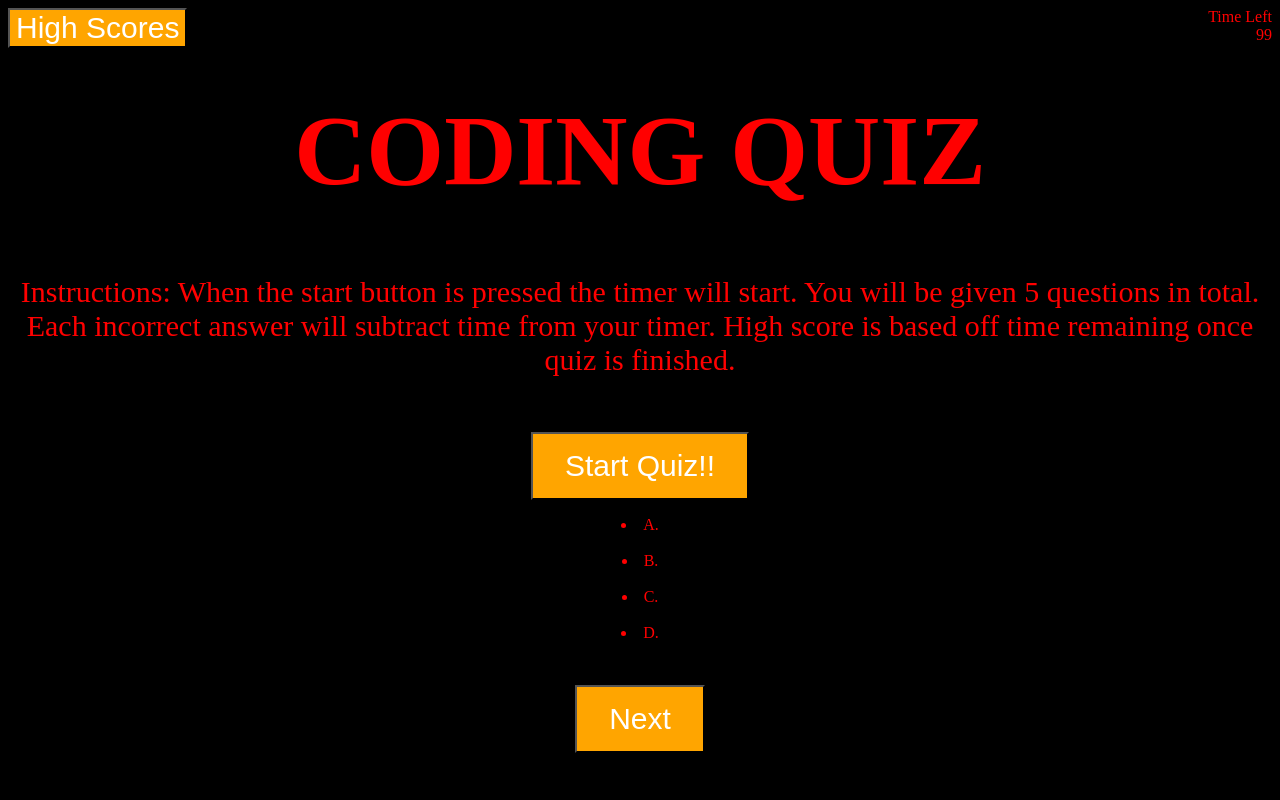
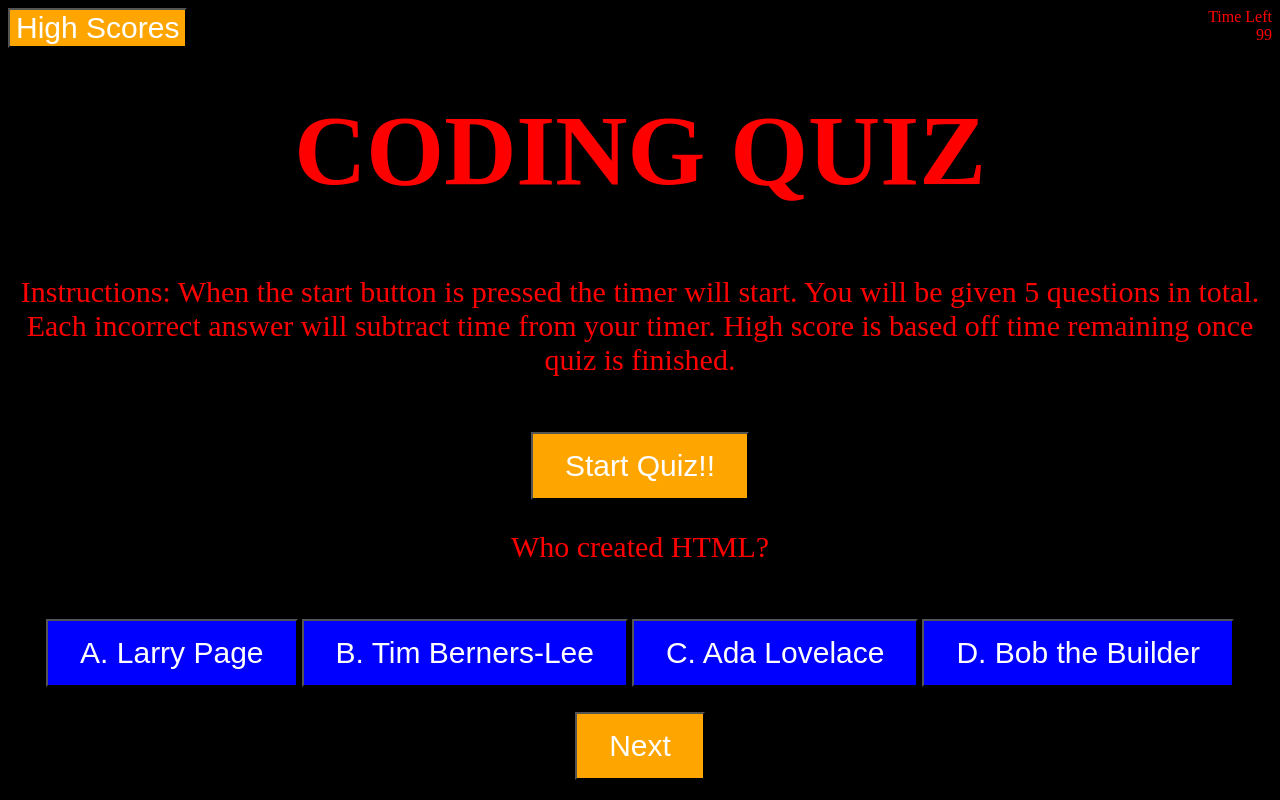
Before and after one commit to Ddorto1/WeeklyChallenge4-Coding-Quiz, a plain HTML site: page index.html in a window 1280 px wide. Both pictures are taken after a click on the button "Start Quiz!!". Drawn offline with Linux system fonts and the light colour scheme.

Commit message:
update question render and event function (still having issues with event function working)

```diff
--- a/assets/script.js
+++ b/assets/script.js
@@ -1,22 +1,79 @@
-//assign necessary variables
+// GIVEN I am taking a code quiz
+// WHEN I click the start button
+// THEN a timer starts and I am presented with a question
+// WHEN I answer a question
+// THEN I am presented with another question
+// WHEN I answer a question incorrectly
+// THEN time is subtracted from the clock
+// WHEN all questions are answered or the timer reaches 0
+// THEN the game is over
+// WHEN the game is over
+// THEN I can save my initials and score
+
+
 
 var timeEl = document.querySelector(".timer-sec");
 var startEl = document.querySelector("#start");
-var questionsEl = document.getElementById("questions");
+var questionsEl = document.getElementById("question");
 var quizEl = document.getElementById("quiz");
 var nextEl = document.querySelector(".next");
 var countdown = 100;
-
 
 var choiceA = document.getElementById("A")
 var choiceB = document.getElementById("B")
 var choiceC = document.getElementById("C")
 var choiceD = document.getElementById("D")
 
-// GIVEN I am taking a code quiz
-// WHEN I click the start button
-// THEN a timer starts and I am presented with a question
-// Timer countdown function
+choices= A, B, C, D
+// var runningQuestion = 0;
+
+var correct = 0;
+
+// list of quiz questions
+var questions = [
+    {
+        question: "Who created HTML?",
+        choiceA: "A. Larry Page",
+        choiceB: "B. Tim Berners-Lee",
+        choiceC: "C. Ada Lovelace",
+        choiceD: "D. Bob the Builder",
+        correctAnswer: "A. Larry Page"
+    },
+    {
+        question: "What does HTML stand for?",
+        choiceA:"Hyper Text Markup Language",
+        choiceB: "Hi Tom My Loser",
+        choiceC: "House Today Makes Loner",
+        choiceD: "Hey Tim My Lies",
+        correctAnswer: "Hyper Text Markup Language"
+    },
+    {
+        question: "When was javascript created?",
+        A: "1984",
+        B:" 2001",
+        C: "1995",
+        D: "1987",
+        correctAnswer: "1995"
+    },
+    {
+        question: "When was HTML created? \n  A: 1955",
+        A: "1955",
+        B: "1969",
+        C: "1993",
+        D: "2000",
+        correctAnswer: "1993"
+    },
+    {
+        question: "What was javascript originally called?",
+        A: "livescript",
+        B: "java",
+        C: "coffee",
+        D: "mocha",
+        correctAnswer: "mocha"
+    }
+]
+
+
 function timer() {
     var timeInterval = setInterval(function () {
 
@@ -34,12 +91,46 @@ function timer() {
         }
     }, 1000);
 }
+
+// Show questions on quiz
+var lastQuestionIndex= questions.length - 1;
+var questionIndex = 0
+var choices = document.querySelector('#choice')
+function renderQuestion() {
+    var q=questions[questionIndex]
+    question.innerHTML= "<p>"+q.question+"</p>"
+    choiceA.innerHTML= q.choiceA;
+    choiceB.innerHTML= q.choiceB;
+    choiceC.innerHTML= q.choiceC;
+    choiceD.innerHTML= q.choiceD;
+
+    // for (var q = 0; q < q.length; q++) {
+
+}
+startEl.addEventListener("click", renderQuestion);
 startEl.addEventListener("click", timer);
-// WHEN I answer a question
-// THEN I am presented with another question
-// WHEN I answer a question incorrectly
-// THEN time is subtracted from the clock
-// WHEN all questions are answered or the timer reaches 0
-// THEN the game is over
-// WHEN the game is over
-// // THEN I can save my initials and score
+
+    var choices = document.querySelector('#choice')
+
+
+    choices.addEventListener("click", function (event) {
+        var choicesAnswer = event.choices.innerHTML
+        console.log(choicesAnswer)
+             if (choicesAnswer === q[questionIndex].correctAnswer) {
+                 questionIndex++
+                renderQuestion()
+                }
+                else {
+                    timer -= 10
+                    questionIndex++
+                    renderQuestion()
+                }
+            // }
+        }
+        )
+
+//Set High Score
+function saveScore() {
+    var userName= prompt ("Enter your name to save your score.")
+    localStorage.setItem(userName, countdown)
+}
--- a/assets/style.css
+++ b/assets/style.css
@@ -43,8 +43,17 @@ p {
     opacity: 5;
     transition: 0.3s;
 }
+.choice{
+    padding: 15px 32px;
+    font-size: 30px;
+    color: white;
+    background-color: blue;
+    margin-top: 25px;
+    opacity: 5;
+    transition: 0.3s;
+}
 
-.next {
+#next {
     padding: 15px 32px;
     font-size: 30px;
     color: white;
--- a/index.html
+++ b/index.html
@@ -24,18 +24,19 @@
     <button id="start"> Start Quiz!!</button>
     <div id="quiz"></div>
     <div id="results"></div>
-    <div id="questions"></div>
-    <ul id="choices"></ul>
-    <li id="A">A.</li><br>
-    <li id="B">B.</li><br>
-    <li  id="C">C.</li><br>
-    <li id="D">D.</li><br>
+    <div id="question"><p>Question</p> </div>
+    <div id="choices">
 
+        <button class= "choice" id="A">A.</button>
+        <button class= "choice" id="B">B.</button>
+        <button class= "choice" id="C">C.</button>
+        <button class= "choice" id="D">D.</button>
+</div>
     <section>
         <div class="scoreContainer">
         </div>
     </section>
-    <button class="next"> Next </button>
+    <button id="next"> Next </button>
     <script src="./assets/script.js"></script>
 </body>
 
```
